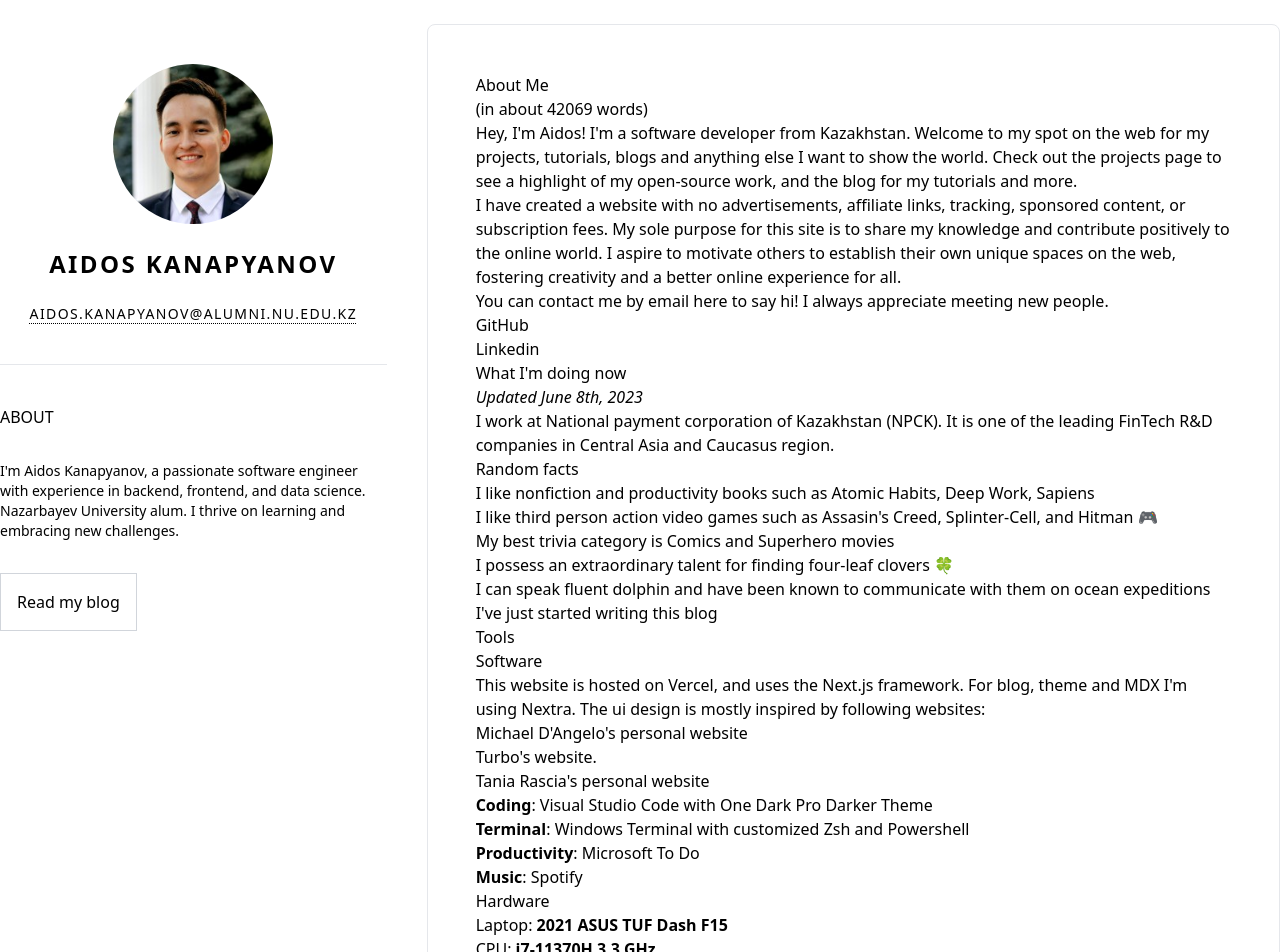
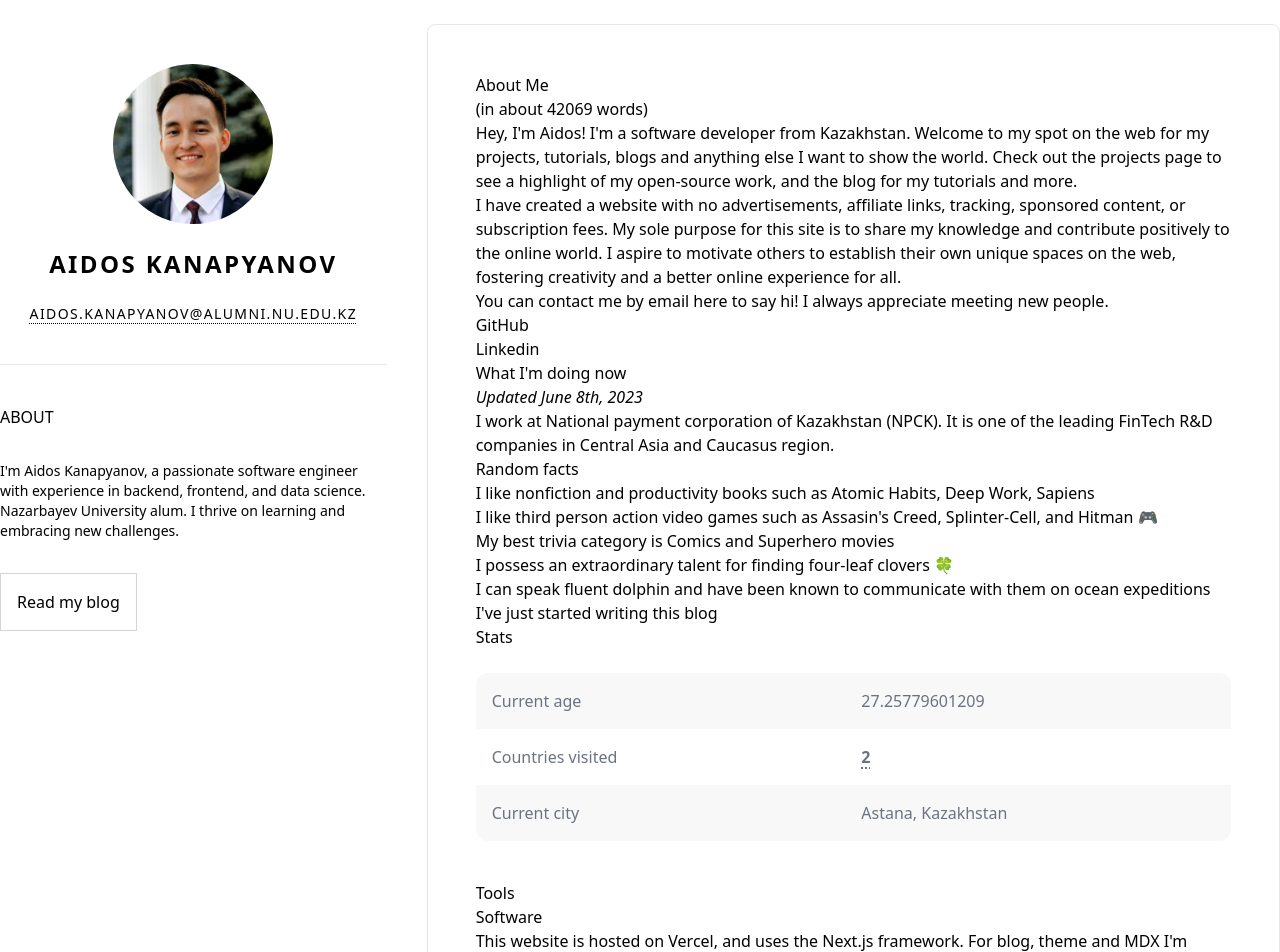
Before and after one commit to aidoskanapyanov/personal-website-nextra, a Next.js app: page / in a window 1280 px wide. Shown: the top 952 px of the page. Built offline with nearby package versions, Linux system fonts and the light colour scheme.

Commit message:
Add stats section to about me page

```diff
--- /dev/null
+++ b/components/Stats.tsx
@@ -0,0 +1,49 @@
+import Link from "next/link";
+import { useEffect, useState } from "react";
+
+const Age = () => {
+  const [age, setAge] = useState<string>();
+
+  const tick = () => {
+    const divisor = 1000 * 60 * 60 * 24 * 365.2421897; // ms in an average year
+    const birthTime = new Date("1996-03-05T18:30:00");
+    setAge(((Date.now() - birthTime.getTime()) / divisor).toFixed(11));
+  };
+
+  useEffect(() => {
+    const timer = setInterval(() => tick(), 25);
+    return () => {
+      clearInterval(timer);
+    };
+  }, []);
+  return <>{age}</>;
+};
+
+export default function Stats() {
+  return (
+    <div className="mt-6 mb-10 text-gray-500 dark:text-gray-300">
+      <div className="grid grid-cols-2 gap-4 p-4 rounded-t-xl bg-[#F8F8F8] dark:bg-[#222222]">
+        <p>Current age</p>
+        <p>
+          <Age />
+        </p>
+      </div>
+      <div className="grid grid-cols-2 gap-4 p-4">
+        <p>Countries visited</p>
+        <p>
+          <Link
+            href="https://www.google.com/maps/d/u/0/edit?mid=1Vd1bkr46MBCPaSz6Y4LecbkxXR-6GUs&usp=sharing"
+            className="font-semibold decoration-dotted decoration-2 underline underline-offset-4 hover:no-underline"
+            target="_blank"
+          >
+            2
+          </Link>
+        </p>
+      </div>
+      <div className="grid grid-cols-2 gap-4 p-4 rounded-b-xl bg-[#F8F8F8] dark:bg-[#222222]">
+        <p>Current city</p>
+        <p>Astana, Kazakhstan</p>
+      </div>
+    </div>
+  );
+}
--- a/data/about.mdx
+++ b/data/about.mdx
@@ -26,6 +26,12 @@ _Updated June 8th, 2023_
 - I can speak fluent dolphin and have been known to communicate with them on ocean expeditions
 - I've just started writing this blog
 
+## Stats
+
+import Stats from "@/components/Stats";
+
+<Stats />
+
 ## Tools
 
 ### Software
```
